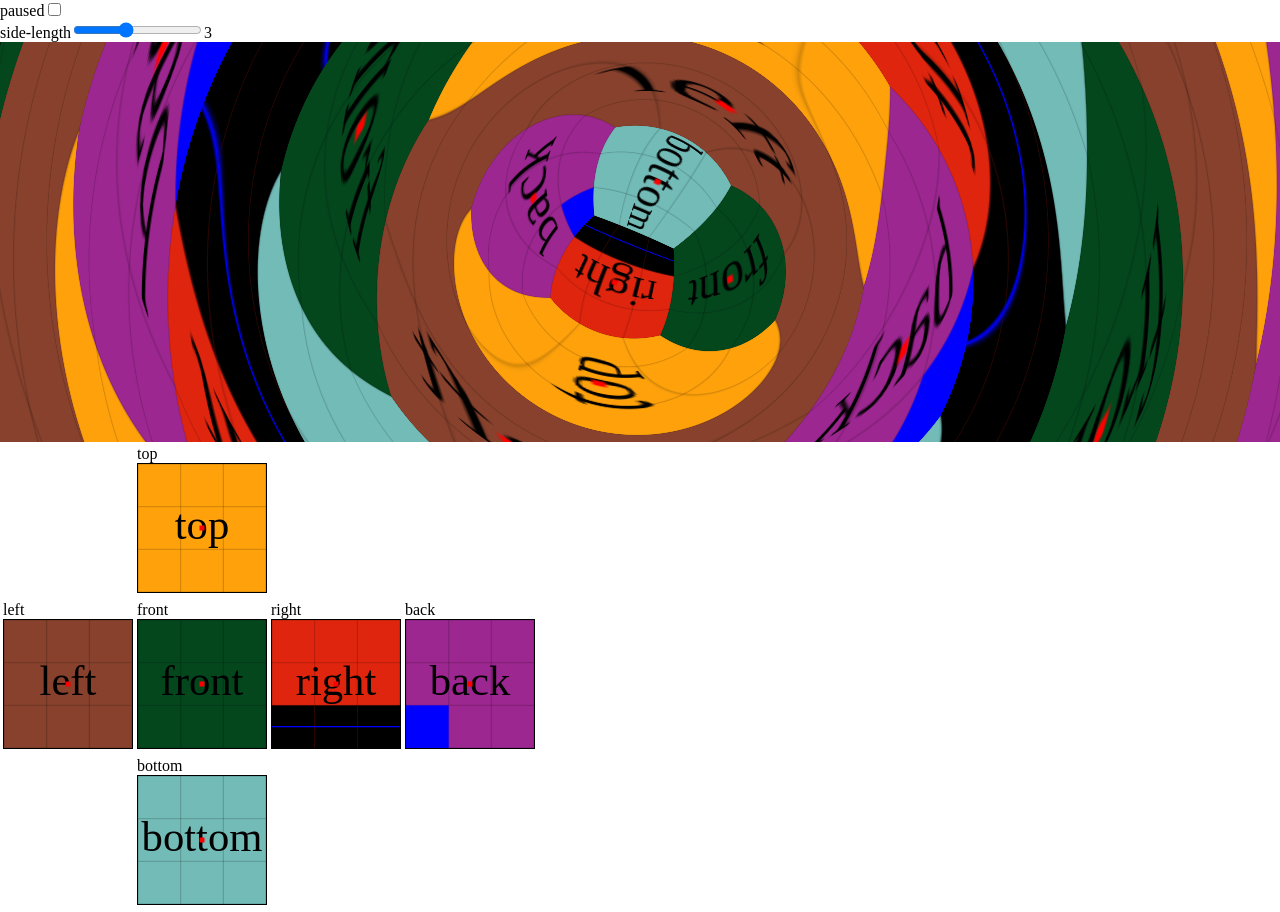
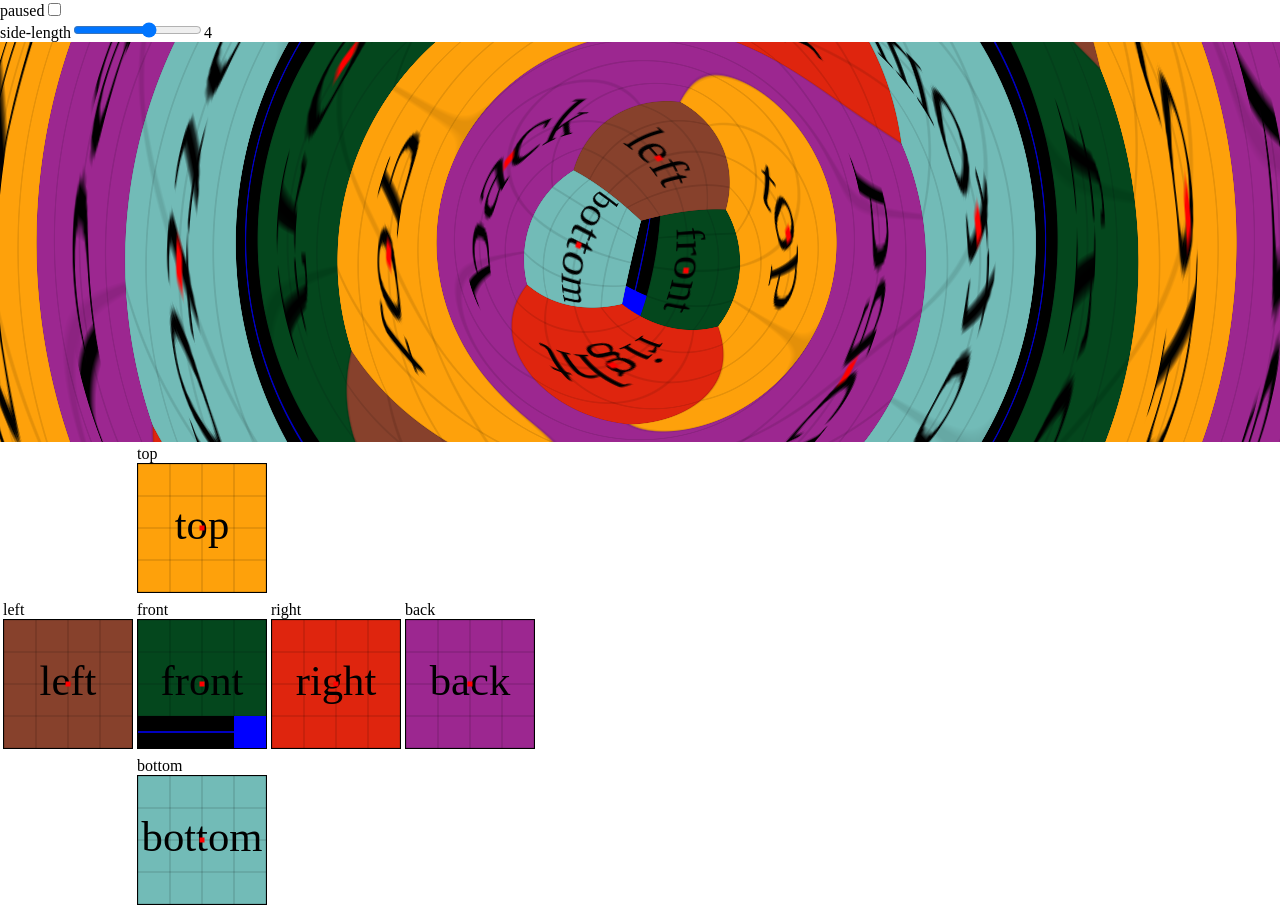
Before and after one commit to mast4461/fisheye-cube-snake, a Vue app: page / in a window 1280 px wide. Built offline with nearby package versions, Linux system fonts and the light colour scheme.

Commit message:
Resetting game when side length changes

```diff
--- a/src/App.vue
+++ b/src/App.vue
@@ -24,7 +24,7 @@ export default {
 
   data() {
     return {
-      sideLength: 3,
+      sideLength: 4,
       paused: false,
 
       keyPressHandlers: {
@@ -58,7 +58,6 @@ export default {
   },
 
   mounted() {
-    this.$refs.game.tick();
     this.tickerId = setInterval(() => this.tick(), 250);
     document.addEventListener('keydown', this.keyPressHandler);
   },
--- a/src/components/Game.vue
+++ b/src/components/Game.vue
@@ -36,7 +36,7 @@ function createFaces(s) {
   const vx = new Vec3(1, 0, 0);
   const vy = new Vec3(0, 1, 0);
   const vz = new Vec3(0, 0, 1);
-  const vzn = new Vec3(0, 0, -1);
+  const vzn = vz.neg();
 
   return [
     new Face({ sideLength: s, normal: vz.neg(), v: vy }),
@@ -50,14 +50,13 @@ function createFaces(s) {
 
 export default {
   data() {
-    const position = new Vec3(-1, 0, 0);
     return {
-      faces: createFaces(this.sideLength),
-      position,
-      velocity: new Vec3(0, 1, 0),
-      turnFactor: 0,
-      snakeCells: [],
-      maxLength: 3,
+      faces: null,
+      position: null,
+      velocity: null,
+      turnFactor: null,
+      snakeCells: null,
+      maxLength: null,
     };
   },
 
@@ -169,6 +168,31 @@ export default {
         type,
       };
     },
+
+    reset(sideLength = this.sideLength) {
+      console.log('Resetting with sideLength:', sideLength);
+      this.faces = createFaces(sideLength);
+      this.position = new Vec3(-1, 0, 0);
+      this.velocity = new Vec3(0, 1, 0);
+      this.turnFactor = 0;
+      this.snakeCells = [];
+      this.maxLength = 3;
+
+      for (let i = 0; i < this.maxLength; i += 1) {
+        this.tick();
+      }
+    },
+  },
+
+  created() {
+    this.reset();
+  },
+
+  watch: {
+    sideLength(sideLength) {
+      console.log('resetting from watcher');
+      this.reset(sideLength);
+    },
   },
 };
 </script>
```
